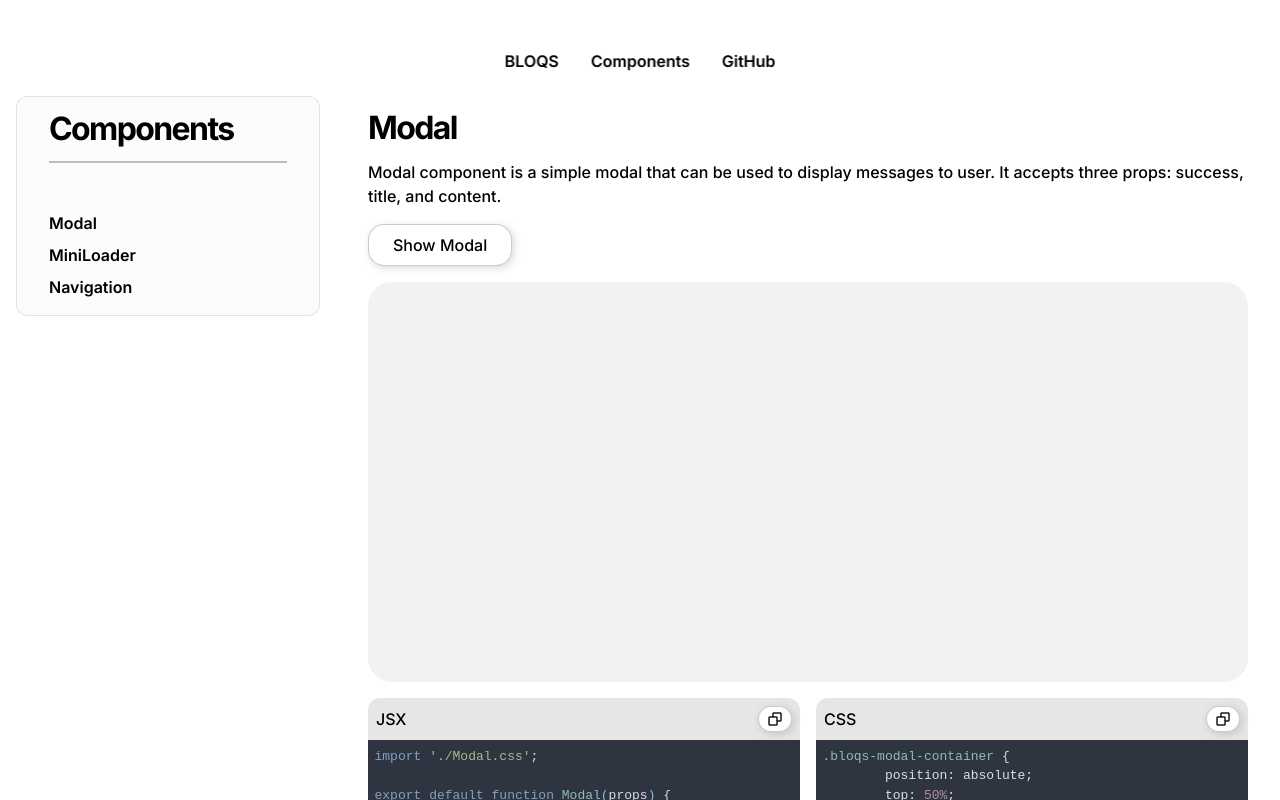
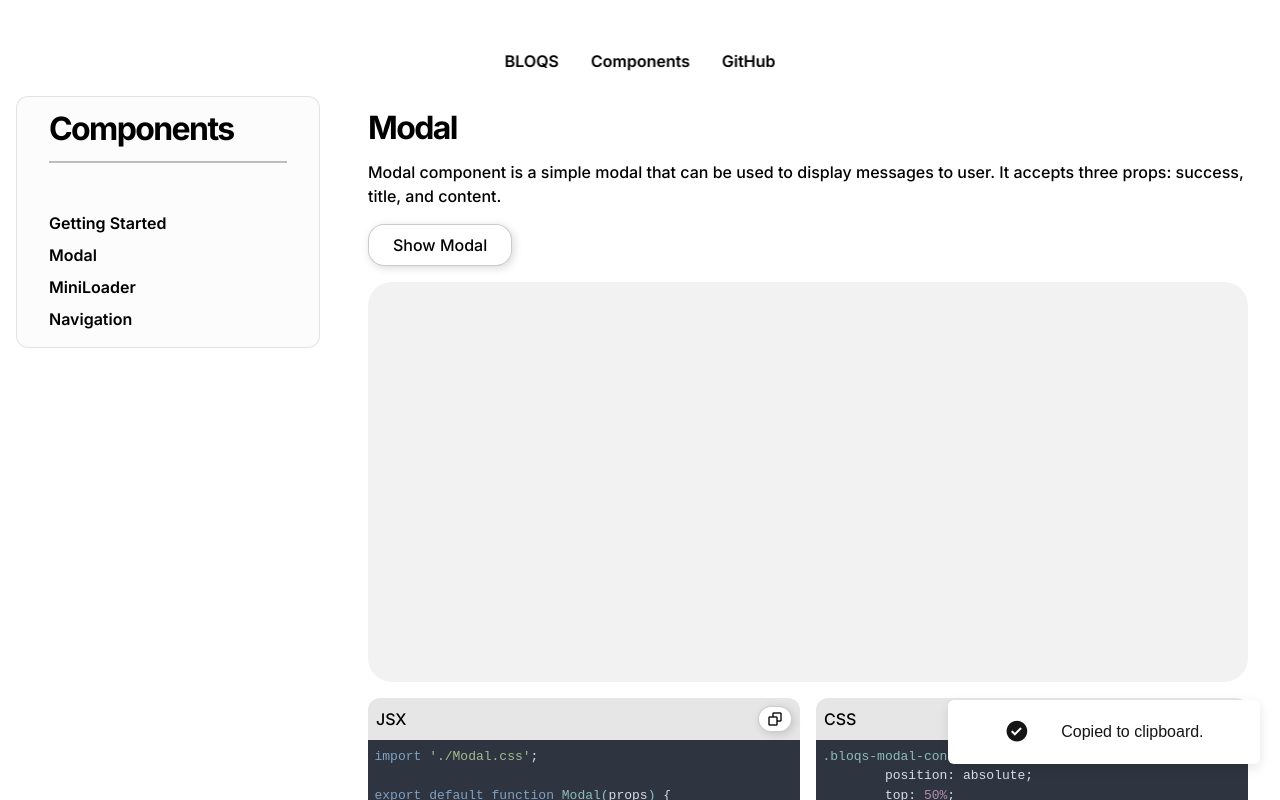
Before and after one commit to samadhi1311/bloqs, a React (Vite) app: page /bloqs/components in a window 1280 px wide. Both pictures are taken after a click on the button 775 px from the left and 719 px from the top of the page. Shown: the top 800 px of the page. Built offline with nearby package versions, Linux system fonts and the light colour scheme.

Commit message:
Added Getting Started section

```diff
--- a/package.json
+++ b/package.json
@@ -30,6 +30,7 @@
 		"eslint-plugin-react-refresh": "^0.4.6",
 		"react-copy-to-clipboard": "^5.1.0",
 		"react-syntax-highlighter": "^15.5.0",
+		"react-toastify": "^10.0.5",
 		"vite": "^5.2.0"
 	}
 }
--- a/src/pages/Components.jsx
+++ b/src/pages/Components.jsx
@@ -1,7 +1,9 @@
 import Modal from '../components/Modal/Modal';
 import MiniLoader from '../components/MiniLoader/MiniLoader';
 import Navigation from '../components/Navigation/Navigation';
-import Toast from '../components/Toast/Toast';
+import '../components/Toast/Toast.css';
+import { ToastContainer, toast } from 'react-toastify';
+import 'react-toastify/dist/ReactToastify.css';
 import { useState } from 'react';
 import './Components.css';
 import { Light as SyntaxHighlighter } from 'react-syntax-highlighter';
@@ -11,6 +13,29 @@ import { CopyToClipboard } from 'react-copy-to-clipboard';
 export default function Components() {
 	// Modal
 	const [show, setShow] = useState(false);
+
+	const [copied, setCopied] = useState(false);
+
+	const notify = () => {
+		toast(<ToastDisplay />);
+		copy();
+	};
+
+	function ToastDisplay() {
+		return (
+			<div className='bloqs-toast-container'>
+				<i className='bx bxs-check-circle bx-sm'></i>
+				<p>Copied to clipboard.</p>
+			</div>
+		);
+	}
+	const copy = () => {
+		console.log('Copied!');
+		setCopied(true);
+		setTimeout(() => {
+			setCopied(false);
+		}, 5000);
+	};
 
 	const [activeComponent, setActiveComponent] = useState('modal');
 
@@ -24,11 +49,11 @@ export default function Components() {
 				<div className='jsx'>
 					<span className='copy-button'>
 						<p>JSX</p>
-						<CopyToClipboard text={jsxCode}>
-							<button>
+						<button>
+							<CopyToClipboard text={jsxCode} onCopy={(copied) => notify()}>
 								<i className='bx bx-copy'></i>
-							</button>
-						</CopyToClipboard>
+							</CopyToClipboard>
+						</button>
 					</span>
 					<SyntaxHighlighter language='jsx' style={theme} wrapLongLines customStyle={{ borderRadius: '0 0 12px 12px', margin: 0 }}>
 						{jsxCode}
@@ -37,17 +62,151 @@ export default function Components() {
 				<div className='css'>
 					<span className='copy-button'>
 						<p>CSS</p>
-						<CopyToClipboard text={cssCode}>
-							<button>
+						<button>
+							<CopyToClipboard text={cssCode} onCopy={(copied) => notify()}>
 								<i className='bx bx-copy'></i>
-							</button>
-						</CopyToClipboard>
+							</CopyToClipboard>
+						</button>
 					</span>
 					<SyntaxHighlighter language='css' style={theme} wrapLongLines customStyle={{ borderRadius: '0 0 12px 12px', margin: 0 }}>
 						{cssCode}
 					</SyntaxHighlighter>
 				</div>
 			</>
+		);
+	};
+
+	const renderGettingStarted = () => {
+		const cssCode = `:root {
+	font-family: 'Inter', sans-serif;
+	line-height: 1.5;
+	font-weight: 500;
+	font-synthesis: none;
+	text-rendering: optimizeLegibility;
+	-webkit-font-smoothing: antialiased;
+	-moz-osx-font-smoothing: grayscale;
+	scrollbar-width: thin;
+	accent-color: #656bdd;
+
+	--acrylic-bg: hsla(0, 0%, 100%, 0.5);
+	--acrylic-blur: blur(16px);
+	--acrylic-border: 1px solid hsla(0, 0%, 100%, 0.8);
+	--acrylic-shadow: 4px 4px 12px 2px hsla(0, 0%, 0%, 0.05);
+}
+
+* {
+	box-sizing: border-box;
+	margin: 0;
+	padding: 0;
+}
+
+body {
+	overflow-y: scroll;
+}
+
+a {
+	color: #656bdd;
+	font-weight: 500;
+	text-decoration: none;
+	cursor: pointer;
+	transition: all 300ms ease-in-out;
+}
+
+a:hover {
+	color: black;
+}
+
+button {
+	color: black;
+	background-color: white;
+	border: 1px solid rgba(0, 0, 0, 0.2);
+	border-radius: 16px;
+	padding: 0.6rem 1.25rem;
+	font-size: 1em;
+	font-weight: 500;
+	font-family: inherit;
+	cursor: pointer;
+	transition: all 300ms;
+	display: flex;
+	justify-content: center;
+	align-items: center;
+	gap: 0.5rem;
+	box-shadow: 2px 2px 8px rgba(0, 0, 0, 0.15);
+	transform: scale(1) translateZ(0);
+}
+
+button:hover {
+	box-shadow: 4px 4px 8px rgba(0, 0, 0, 0.25);
+	border: 1px solid #7178f6;
+	background-color: #7178f6;
+	color: white;
+	transform: scale(1.1) translateZ(0);
+}
+
+button:focus,
+button:focus-visible {
+	outline: none;
+}
+
+button:disabled {
+	opacity: 0.5;
+	cursor: not-allowed;
+}
+
+input[type='text'],
+input[type='email'],
+input[type='password'],
+select,
+textarea {
+	border-radius: 8px;
+	border: 1px solid grey;
+	padding: 0.6rem 1.25rem;
+	font-size: 1rem;
+	font-weight: 500;
+	font-family: inherit;
+	transition: all 300ms ease;
+}
+
+input[type='number'] {
+	border-radius: 8px;
+}
+
+input[type='text']:focus,
+input[type='email']:focus,
+input[type='password']:focus,
+input[type='number']:focus,
+select:focus,
+textarea:focus {
+	outline: none;
+	border: 1px solid #7178f6;
+	box-shadow: 0px 0px 8px #7178f6;
+}
+
+input[type='checkbox'] {
+	scale: 1.25;
+}
+		`;
+
+		return (
+			<section className='component-info'>
+				<h2>Getting Started</h2>
+				<p>Include following CSS in the entry point of your app.(ie: App.jsx)</p>
+				<div className='syntax'>
+					<div>
+						<span className='copy-button'>
+							<p>CSS</p>
+							<CopyToClipboard text={cssCode}>
+								<button>
+									<i className='bx bx-copy'></i>
+								</button>
+							</CopyToClipboard>
+						</span>
+						<SyntaxHighlighter language='jsx' style={theme} customStyle={{ borderRadius: '0 0 12px 12px', margin: 0 }}>
+							{cssCode}
+						</SyntaxHighlighter>
+					</div>
+				</div>
+			</section>
 		);
 	};
 
@@ -521,74 +680,32 @@ export default function Navigation() {
 				<h2>Components</h2>
 				<hr />
 				<br />
+				<a onClick={() => handleComponentClick('getting-started')}>Getting Started</a>
 				<a onClick={() => handleComponentClick('modal')}>Modal</a>
 				<a onClick={() => handleComponentClick('mini-loader')}>MiniLoader</a>
 				<a onClick={() => handleComponentClick('navigation')}>Navigation</a>
 			</aside>
 			<div className='components-main'>
+				{activeComponent === 'getting-started' && renderGettingStarted()}
 				{activeComponent === 'modal' && renderModal()}
 				{activeComponent === 'mini-loader' && renderMiniLoader()}
 				{activeComponent === 'navigation' && renderNavigation()}
 			</div>
+			<ToastContainer
+				position='bottom-right'
+				toastStyle={{ color: '#151515' }}
+				autoClose={3000}
+				hideProgressBar
+				newestOnTop={false}
+				closeOnClick
+				closeButton={false}
+				rtl={false}
+				pauseOnFocusLoss={false}
+				draggable={false}
+				pauseOnHover={false}
+				limit={1}
+				theme='light'
+			/>
 		</div>
 	);
 }
-
-/*
-here's a part of my code. the fade in occurs. but not the fade out.
-		const cssCode = `.bloqs-navigation {
-			display: flex;
-			flex-direction: row;
-			justify-content: space-between;
-			align-items: center;
-			padding: 1rem 1rem;
-			border-radius: 18px;
-
-			background-color: hsla(0, 0%, 100%, 0.95);
-			border: var(--acrylic-border);
-			box-shadow: var(--acrylic-shadow);
-
-			position: absolute;
-			box-sizing: border-box;
-			width: 90%;
-		}
-		`;
-
-		return (
-			<section className='navigation component-info' id='navigation' initial={{ opacity: 0 }} animate={{ opacity: 1 }} exit={{ opacity: 0 }} transition={{ duration: 1 }}>
-				<h2>Navigation</h2>
-				<p>Navigation component provides a navigation bar for desktop and full screen hamburger menu for mobile.</p>
-
-				<div className='sandbox'>
-					<Navigation />
-				</div>
-
-				<div className='syntax'>{renderSyntax(jsxCode, cssCode)}</div>
-			</section>
-		);
-	};
-
-	return (
-		<main className='components-container'>
-			<aside className='components-sidebar'>
-				<h2>Components</h2>
-				<hr />
-				<br />
-				<a onClick={() => handleComponentClick('modal')}>Modal</a>
-				<a onClick={() => handleComponentClick('mini-loader')}>MiniLoader</a>
-				<a onClick={() => handleComponentClick('navigation')}>Navigation</a>
-			</aside>
-			<div className='components-main'>
-				<AnimatePresence mode='wait'>
-					<div initial={{ opacity: 0 }} animate={{ opacity: 1 }} exit={{ opacity: 0 }} layout transition={{ duration: 1 }}>
-						{activeComponent === 'modal' && renderModal()}
-						{activeComponent === 'mini-loader' && renderMiniLoader()}
-						{activeComponent === 'navigation' && renderNavigation()}
-					</div>
-				</AnimatePresence>
-			</div>
-		</main>
-	);
-}
-
-*/
```
Also changed, not shown: 1 other file (tests, documents, lock files or other folders).
